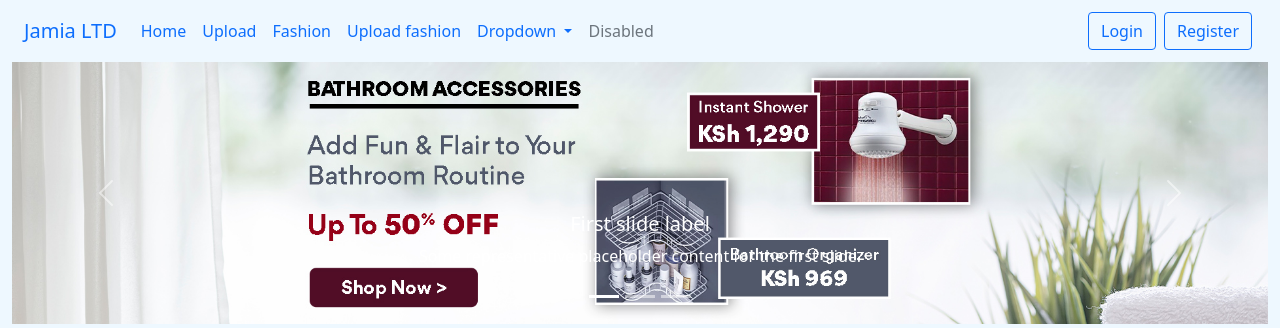
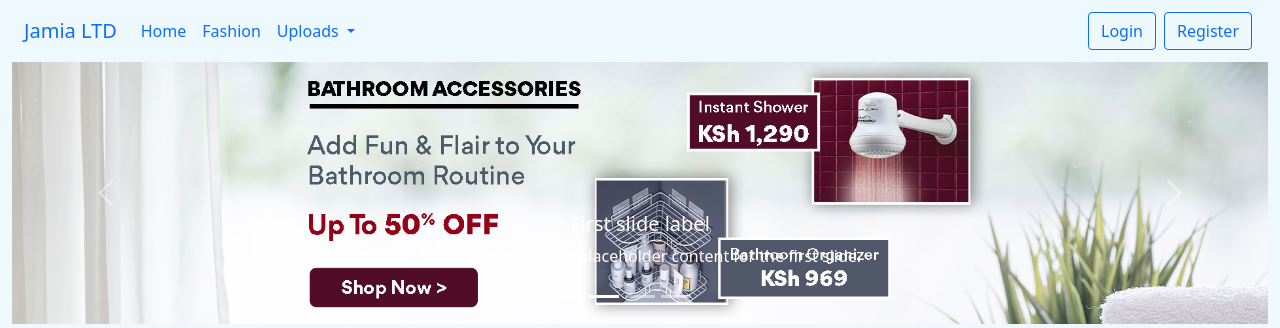
Before and after one commit to Jeche2486/jamia, a Flask app: page / in a window 1280 px wide. Shown: the top 328 px of the page. Run offline with Flask 3, Linux system fonts and the light colour scheme; data comes from the database, SQL or seed files in the repository; some libraries are stand-ins or nearby versions.

Commit message:
initial project

```diff
--- a/templates/navbar.html
+++ b/templates/navbar.html
@@ -9,30 +9,30 @@
           <li class="nav-item">
             <a class="nav-link active" aria-current="page" href="/">Home</a>
           </li>
-          <li class="nav-item">
+          <!-- <li class="nav-item">
             <a class="nav-link" href="/upload">Upload</a>
-          </li>
+          </li> -->
           <li class="nav-item">
             <a class="nav-link" href="/fashion">Fashion</a>
           </li>
-          <li class="nav-item">
+          <!-- <li class="nav-item">
             <a class="nav-link" href="/uploadfashion">Upload fashion</a>
-          </li>
+          </li> -->
 
 
           <li class="nav-item dropdown">
             <a class="nav-link dropdown-toggle" href="#" role="button" data-bs-toggle="dropdown" aria-expanded="false">
-              Dropdown
+              Uploads
             </a>
             <ul class="dropdown-menu">
-              <li><a class="dropdown-item" href="#">Action</a></li>
-              <li><a class="dropdown-item" href="#">Another action</a></li>
+              <li><a class="nav-link" href="/upload">Products</a></li>
+              <li><a class="nav-link" href="/uploadfashion">Upload fashion</a></li>
               <li><hr class="dropdown-divider"></li>
-              <li><a class="dropdown-item" href="#">Something else here</a></li>
+              <!-- <li><a class="dropdown-item" href="#">Something else here</a></li> -->
             </ul>
           </li>
           <li class="nav-item">
-            <a class="nav-link disabled" aria-disabled="true">Disabled</a>
+            <!-- <a class="nav-link disabled" aria-disabled="true">Disabled</a> -->
           </li>
         </ul>
         <form class="d-flex" >
```
